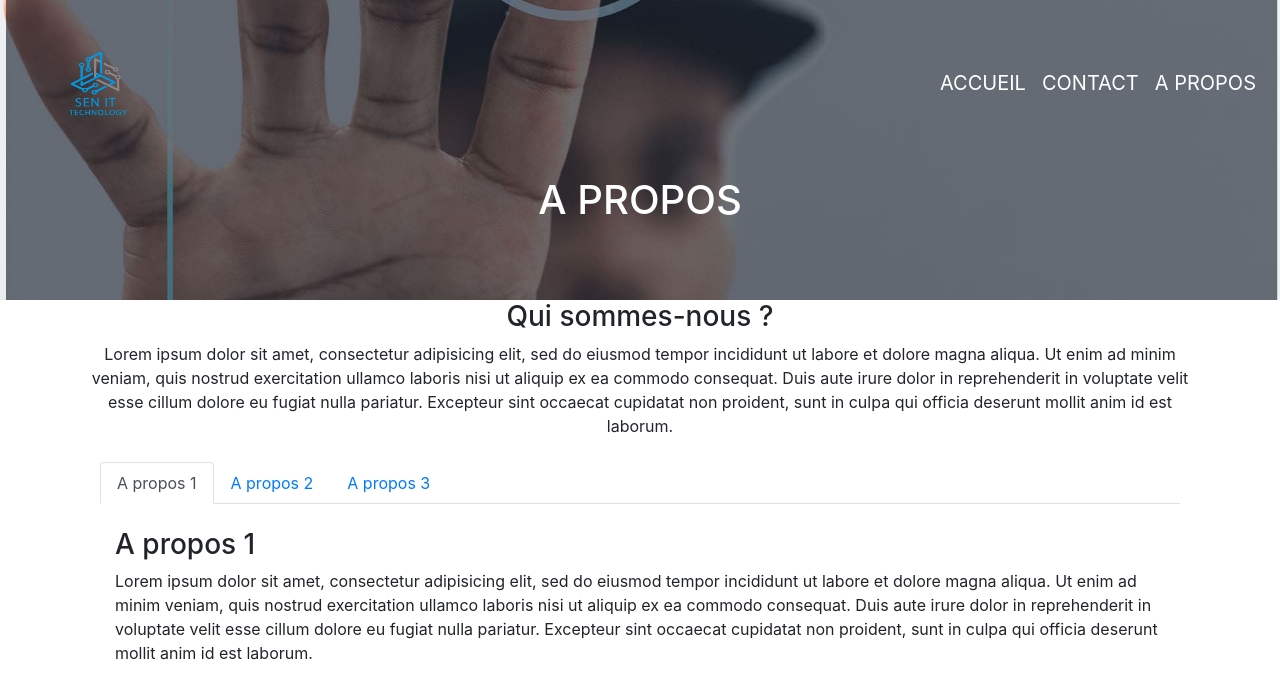
After one commit to dia-ousmane19/senit, a Symfony app: template templates/home/apropos.html.twig in a window 1280 px wide. The commit adds this page. Shown: the top 699 px of the page. Run offline with Twig, Linux system fonts and the light colour scheme; the template is opened without the code that fills it, so the values that code supplies are empty; some libraries are stand-ins or nearby versions.

Commit message:
page contact apropos

```diff
--- /dev/null
+++ b/templates/home/apropos.html.twig
@@ -0,0 +1,66 @@
+{% extends 'base.html.twig' %}
+
+{% block title %}SEN IT TECHNOLOGY - Accueil{% endblock %}
+{% block stylesheets %}
+<link rel="stylesheet" href="{{asset("css/cover.css")}}">
+{% endblock %}
+
+{% block body %}
+<div style="background:url({{asset('images/fond-banniere.jpg')}}) no-repeat center;height:300px;background-size:cover;">
+  {% include ("home/partials/__header.html.twig")%}
+  <div class="container " style="padding-top:10px">
+    <div class="d-flex flex-column justify-content-center align-items-center">
+      <div class="">
+        <h1 class="text-center text-white text-uppercase ">A propos</h1>
+      </div>
+    </div>
+  </div>
+</div>
+<div class="container">
+  <div class="">
+    <h3 class="text-center">Qui sommes-nous ?</h3>
+    <div class="text-center">
+      Lorem ipsum dolor sit amet, consectetur adipisicing elit, sed do eiusmod tempor incididunt ut labore et dolore magna aliqua. Ut enim ad minim veniam, quis nostrud exercitation ullamco laboris nisi ut aliquip ex ea commodo consequat. Duis aute irure dolor in reprehenderit in voluptate velit esse cillum dolore eu fugiat nulla pariatur. Excepteur sint occaecat cupidatat non proident, sunt in culpa qui officia deserunt mollit anim id est laborum.
+    </div>
+    <div class="container">
+      <br>
+      <!-- Nav tabs -->
+      <ul class="nav nav-tabs" role="tablist">
+        <li class="nav-item">
+          <a class="nav-link active" data-toggle="tab" href="#home">A propos 1</a>
+        </li>
+        <li class="nav-item">
+          <a class="nav-link" data-toggle="tab" href="#menu1">A propos 2</a>
+        </li>
+        <li class="nav-item">
+          <a class="nav-link" data-toggle="tab" href="#menu2">A propos 3</a>
+        </li>
+      </ul>
+
+      <!-- Tab panes -->
+      <div class="tab-content">
+        <div id="home" class="container tab-pane active"><br>
+          <h3>A propos 1</h3>
+          <p>Lorem ipsum dolor sit amet, consectetur adipisicing elit, sed do eiusmod tempor incididunt ut labore et dolore magna aliqua. Ut enim ad minim veniam, quis nostrud exercitation ullamco laboris nisi ut aliquip ex ea commodo consequat. Duis aute irure dolor in reprehenderit in voluptate velit esse cillum dolore eu fugiat nulla pariatur. Excepteur sint occaecat cupidatat non proident, sunt in culpa qui officia deserunt mollit anim id est laborum.</p>
+        </div>
+        <div id="menu1" class="container tab-pane fade"><br>
+          <h3>A propos 2</h3>
+          <p>Lorem ipsum dolor sit amet, consectetur adipisicing elit, sed do eiusmod tempor incididunt ut labore et dolore magna aliqua. Ut enim ad minim veniam, quis nostrud exercitation ullamco laboris nisi ut aliquip ex ea commodo consequat. Duis aute irure dolor in reprehenderit in voluptate velit esse cillum dolore eu fugiat nulla pariatur. Excepteur sint occaecat cupidatat non proident, sunt in culpa qui officia deserunt mollit anim id est laborum.</p>
+
+        </div>
+        <div id="menu2" class="container tab-pane fade"><br>
+          <h3>A propos 3</h3>
+          <p>Lorem ipsum dolor sit amet, consectetur adipisicing elit, sed do eiusmod tempor incididunt ut labore et dolore magna aliqua. Ut enim ad minim veniam, quis nostrud exercitation ullamco laboris nisi ut aliquip ex ea commodo consequat. Duis aute irure dolor in reprehenderit in voluptate velit esse cillum dolore eu fugiat nulla pariatur. Excepteur sint occaecat cupidatat non proident, sunt in culpa qui officia deserunt mollit anim id est laborum.</p>
+
+        </div>
+      </div>
+    </div>
+
+  </div>
+
+</div>
+
+
+
+
+{% endblock %}
--- a/templates/home/index.html.twig
+++ b/templates/home/index.html.twig
@@ -15,7 +15,7 @@
         <p class="text-center m-4 text-white">SEN IT TECHNOLOGY ,une entreprise délivrant des services informatiques et digitaux.</p>
       </div>
       <div class="">
-        <button class="btn btn-primary btn-md">Qui sommes-nous ?</button>
+        <a href="{{path('apropos')}}" class="btn btn-primary btn-md">Qui sommes-nous ?</a>
       </div>
     </div>
   </div>
--- a/templates/home/partials/__header.html.twig
+++ b/templates/home/partials/__header.html.twig
@@ -1,6 +1,6 @@
 <nav class="navbar d-flex navbar-expand-lg justify-content-around navbar-light bg-transparent">
   <div class="" id="link-img">
-    <a class="navbar-brand" href="#" >
+    <a class="navbar-brand" href="{{path('home')}}">
       <img src="{{asset("images/logo.png")}}" width="160" height="140">
     </a>
   </div>
@@ -13,13 +13,13 @@
     <div class="navbar-text" >
       <ul class="navbar-nav " id="link-menu">
         <li class="nav-item active">
-          <a class="nav-link text-white text-uppercase " href="#" style="font-size:25px">Accueil</a>
+          <a class="nav-link text-white text-uppercase " href="{{path('home')}}" style="font-size:20px">Accueil</a>
         </li>
         <li class="nav-item">
-          <a class="nav-link text-white text-uppercase" style="font-size:25px" href="#">Contact</a>
+          <a class="nav-link text-white text-uppercase" style="font-size:20px" href="{{path('contact')}}">Contact</a>
         </li>
         <li class="nav-item">
-          <a class="nav-link text-white text-uppercase" style="font-size:25px" href="#">A propos</a>
+          <a class="nav-link text-white text-uppercase" style="font-size:20px" href="{{path('apropos')}}">A propos</a>
         </li>
       </ul>
     </div>
```
Also changed, not shown: src/Controller/HomeController.php (+15 -3 lines), templates/home/contact.html.twig (added, +37 -0 lines).
